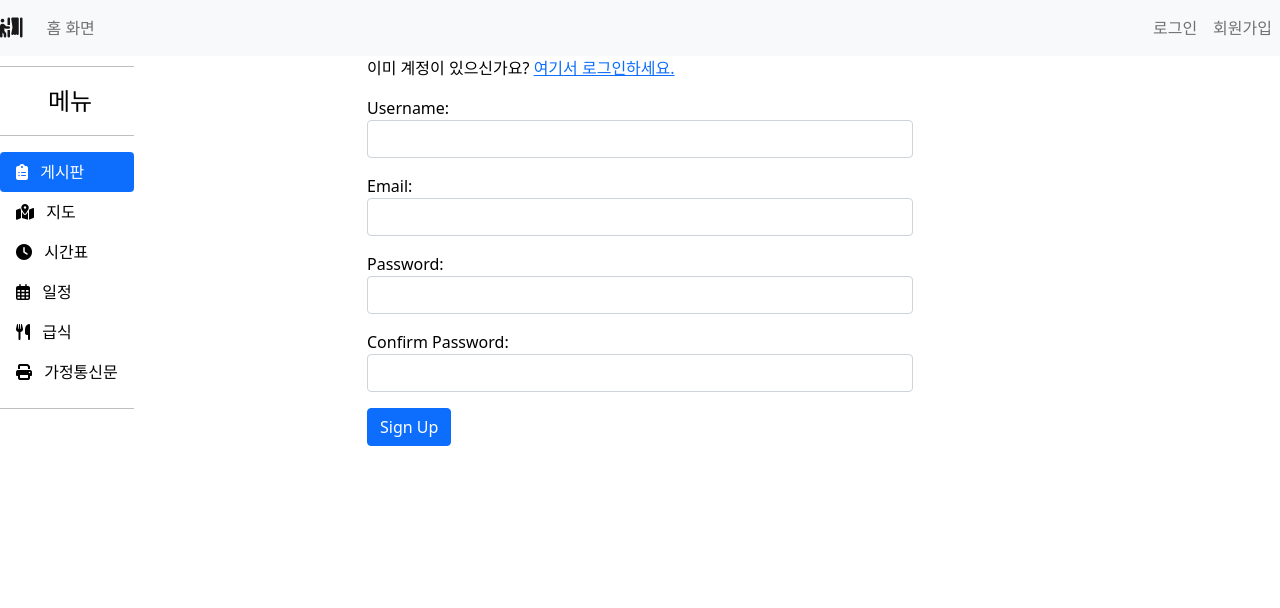
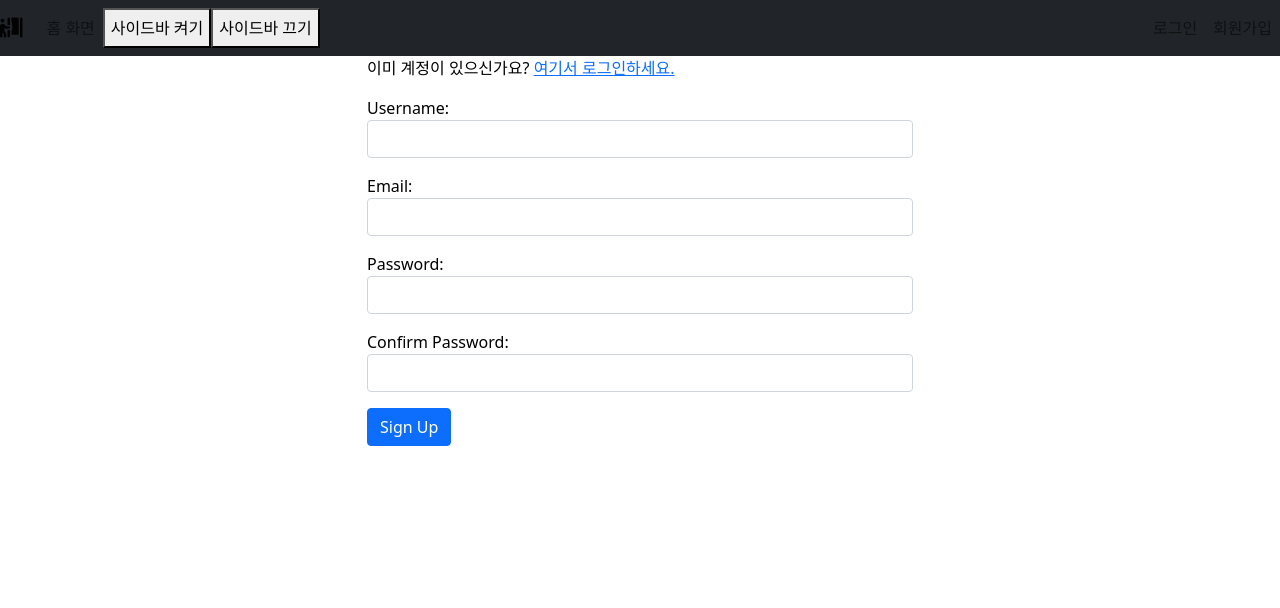
Before and after one commit to seunghoon4176/Wezihack, a Django app: page /accounts/register/ in a window 1280 px wide. Shown: the top 608 px of the page. Before the commit the page ends 446 px from the top, so only its background shows below. Run offline with Django 3.2, Linux system fonts and the light colour scheme; some libraries are stand-ins or nearby versions.

Commit message:
updatessss

```diff
--- a/pollme/settings.py
+++ b/pollme/settings.py
@@ -49,7 +49,6 @@
     'django.contrib.auth.middleware.AuthenticationMiddleware',
     'django.contrib.messages.middleware.MessageMiddleware',
     'django.middleware.clickjacking.XFrameOptionsMiddleware',
-    'whitenoise.middleware.WhiteNoiseMiddleware',
 ]
 
 ROOT_URLCONF = 'pollme.urls'
@@ -120,9 +119,6 @@
 # Static files (CSS, JavaScript, Images)
 # https://docs.djangoproject.com/en/2.1/howto/static-files/
 
-STATICFILES_STORAGE = 'whitenoise.storage.CompressedManifestStaticFilesStorage'
-STATIC_ROOT = os.path.join(BASE_DIR, 'staticfiles')
-
 STATIC_URL = '/static/'
 STATICFILES_DIRS = [
     os.path.join(BASE_DIR, 'static')
--- a/requirements.txt
+++ b/requirements.txt
@@ -3,6 +3,3 @@
 pytz==2021.1
 sqlparse==0.4.1
 pillow==8.3.2
-gunicorn==20.1.0
-django-heroku==0.0.0
-whitenoise==5.3.0
--- a/templates/base.html
+++ b/templates/base.html
@@ -26,7 +26,7 @@
         body {
             background: rgb(58, 57, 57);
             color: white;
-
+            height: 10000px;
         }
 
 
@@ -80,8 +80,6 @@
             width: 100vw;
         }
 
-
-
     </style>
 
     {% block custom_css %}{% endblock custom_css %}
@@ -90,18 +88,6 @@
 
 
 <body>
-    {% include 'includes/navbar.html' %}
-
-    {% include 'includes/sidebar.html' %}
-    {% block content %}
-    {% endblock content %}
-
-    <!-- All javascript files goes under here    -->
-    <script src="https://code.jquery.com/jquery-3.2.1.slim.min.js" integrity="sha384-KJ3o2DKtIkvYIK3UENzmM7KCkRr/rE9/Qpg6aAZGJwFDMVNA/GpGFF93hXpG5KkN"crossorigin="anonymous"></script>
-    <script src="https://cdn.jsdelivr.net/npm/@popperjs/core@2.10.2/dist/umd/popper.min.js" integrity="sha384-7+zCNj/IqJ95wo16oMtfsKbZ9ccEh31eOz1HGyDuCQ6wgnyJNSYdrPa03rtR1zdB" crossorigin="anonymous"></script>
-    <script src="https://cdn.jsdelivr.net/npm/bootstrap@5.1.3/dist/js/bootstrap.min.js" integrity="sha384-QJHtvGhmr9XOIpI6YVutG+2QOK9T+ZnN4kzFN1RtK3zEFEIsxhlmWl5/YESvpZ13" crossorigin="anonymous"></script>
-
-
     <script>
         var x = document.createElement("iframe");
 
@@ -214,7 +200,36 @@
             document.getElementsByClassName("iframeprinter")[0].appendChild(x);
         }
 
+
+
+
+
+        function getShow(){
+            alert("보이기");
+            document.getElementById("sidebar").style.display = "block";
+        }
+
+        function getHide(){
+            alert("숨기기");
+            document.getElementById("sidebar").style.display = "none";
+
+        }
+
     </script>
+
+    {% include 'includes/navbar.html' %}
+
+    {% include 'includes/sidebar.html' %}
+    {% block content %}
+    {% endblock content %}
+
+    <!-- All javascript files goes under here    -->
+    <script src="https://code.jquery.com/jquery-3.2.1.slim.min.js" integrity="sha384-KJ3o2DKtIkvYIK3UENzmM7KCkRr/rE9/Qpg6aAZGJwFDMVNA/GpGFF93hXpG5KkN"crossorigin="anonymous"></script>
+    <script src="https://cdn.jsdelivr.net/npm/@popperjs/core@2.10.2/dist/umd/popper.min.js" integrity="sha384-7+zCNj/IqJ95wo16oMtfsKbZ9ccEh31eOz1HGyDuCQ6wgnyJNSYdrPa03rtR1zdB" crossorigin="anonymous"></script>
+    <script src="https://cdn.jsdelivr.net/npm/bootstrap@5.1.3/dist/js/bootstrap.min.js" integrity="sha384-QJHtvGhmr9XOIpI6YVutG+2QOK9T+ZnN4kzFN1RtK3zEFEIsxhlmWl5/YESvpZ13" crossorigin="anonymous"></script>
+
+
+
 
 
     <div class="iframeprinter">
--- a/templates/includes/navbar.html
+++ b/templates/includes/navbar.html
@@ -1,13 +1,9 @@
-<nav class="navbar navbar-expand-sm navbar-light bg-light">
+<nav class="navbar navbar-expand-sm navbar-light bg-dark">
 
     <a class="navbar-brand" href="{% url 'home' %}"><i class="fas fa-person-booth"></i></a>
 
-    <button class="navbar-toggler d-lg-none" type="button" data-toggle="collapse" data-target="#collapsibleNavId"
-
-        aria-controls="collapsibleNavId" aria-expanded="false" aria-label="Toggle navigation">
-
+    <button class="navbar-toggler d-lg-none" type="button" data-toggle="collapse" data-target="#collapsibleNavId"aria-controls="collapsibleNavId" aria-expanded="false" aria-label="Toggle navigation">
         <span class="navbar-toggler-icon"></span>
-
     </button>
 
 
@@ -19,10 +15,8 @@
                 <a class="nav-link" href="{% url 'home' %}">홈 화면 <span class="sr-only">(current)</span></a>
             </li>
 
-            {% if request.user.is_authenticated %}
-
-
-            {% endif %}
+            <button class="favorite styled" type="button" onClick="getShow()">사이드바 켜기</button>
+            <button class="favorite styled" type="button" onClick="getHide()">사이드바 끄기</button>
 
         </ul>
 
--- a/templates/includes/sidebar.html
+++ b/templates/includes/sidebar.html
@@ -1,16 +1,13 @@
-<div class="text-black bg-dark" style="width: 250px;">
-
+{% if request.user.is_authenticated %}
+    <div class="text-black bg-dark" style="width: 250px;" id="sidebar">
         <div class="sticky">
-
             <hr>
                 <a href="/" class="d-flex align-items-center mb-3 mb-md-0 me-md-auto text-black text-decoration-none">
 
                 <svg class="bi me-2" width="40" height="32"> </svg>
 
                     <span class="fs-4">메뉴</span> </a>
-
             <hr>
-
             <ul class="nav nav-pills flex-column mb-auto" >
 
                 <li class="nav-item"> <a href="{% url 'polls:list' %}" class="nav-link active" aria-current="page">  <i class="fas fa-clipboard-list"></i>   <span class="ms-2">게시판</span> </a> </li>
@@ -24,5 +21,9 @@
             <hr>
 
         </div>
+    </div>
 
-</div>
+
+{% else %}
+
+{% endif %}
```
Also changed, not shown: db.sqlite3, 1 other file. Lines whose indentation alone changed are shown as unchanged.
